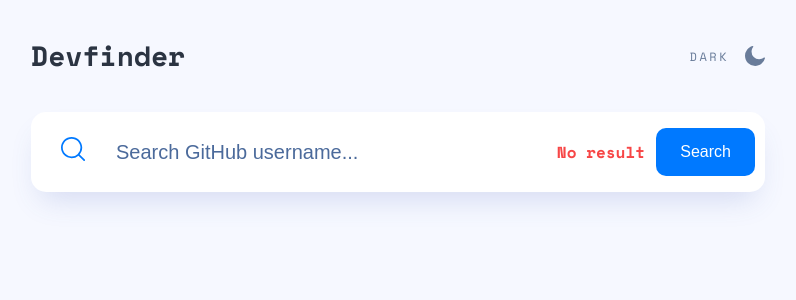
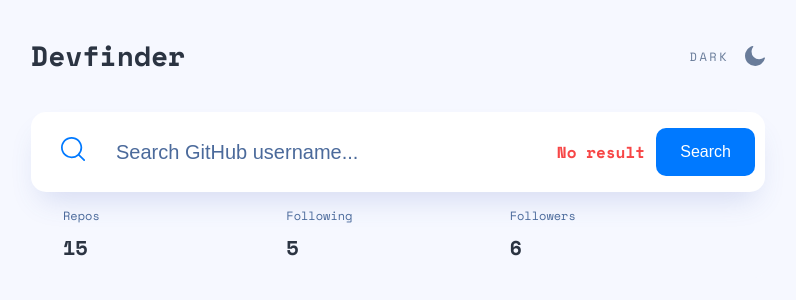
Before and after one commit to Sandreass/App-Devfinder, a React (Create React App) app: page / in a window 1280 px wide. Shown: the top 300 px of the page, without its empty margins (242-1038 px from the left). Built offline with nearby package versions, Linux system fonts and the light colour scheme.

Commit message:
adding usercard in app.tsx

```diff
--- a/src/App.tsx
+++ b/src/App.tsx
@@ -1,13 +1,22 @@
 import { Container } from "components/Container";
 import { Search } from "components/Search";
 import { TheHeader } from "components/TheHeader";
+import { UserCard } from "components/UserCard";
+
+import { defaultUser } from "mock";
 
 function App() {
   return (
     <Container>
       <TheHeader />
       <Search hasError onSubmit={()=> {}} />
+
+        <UserCard
+        {...defaultUser}
+        />
+
     </Container>
+
   );
 }
 
--- a/src/components/UserCard/UserCard.tsx
+++ b/src/components/UserCard/UserCard.tsx
@@ -1,9 +1,16 @@
+import { UserStat } from 'components/UserStat';
 import styles from './UserCard.module.scss';
+import { LocalGithubUser } from 'types';
 
-interface UserCardProps { }
+interface UserCardProps extends LocalGithubUser { }
 
-export const UserCard = ({ }: UserCardProps) => (
+export const UserCard = (props: UserCardProps) => (
   <div className={styles.userCard}>
-    UserCard Component
+
+    <UserStat
+    repos={props.repos}
+    followers={props.followers}
+    following={props.following}
+    />
   </div>
 );
--- a/src/mock/index.ts
+++ b/src/mock/index.ts
@@ -1,17 +1,16 @@
-import { GithubUser } from "types";
+import { LocalGithubUser } from "types";
 
-export const defaultUser: GithubUser = {
-  login: "Sandreass",
-  id: 144009287,
-  avatar_url: "https://avatars.githubusercontent.com/u/144009287?v=4",
-  name: "Andreas St",
-  company: "dci digital career institute",
-  blog: "andreasst.com",
-  location: "Reutlingen",
-  bio: "Junior Frontend🚀",
-  twitter_username: "Andreas",
-  public_repos: 15,
-  followers: 6,
-  following: 5,
-  created_at: "2023-09-04T09:14:02Z",
+export const defaultUser: LocalGithubUser = {
+  "login": "Sandreass",
+  "avatar": "https://avatars.githubusercontent.com/u/144009287?v=4",
+  "name": "Andreas St",
+  "company": "dci digital career institute",
+  "blog": "andreasst.com",
+ "location": "Reutlingen",
+  "bio": "Junior Frontend🚀",
+  "twitter": "Andreas",
+  "repos": 15,
+  "followers": 6,
+  "following": 5,
+  "created": "2023-09-04T09:14:02Z",
 };
```
